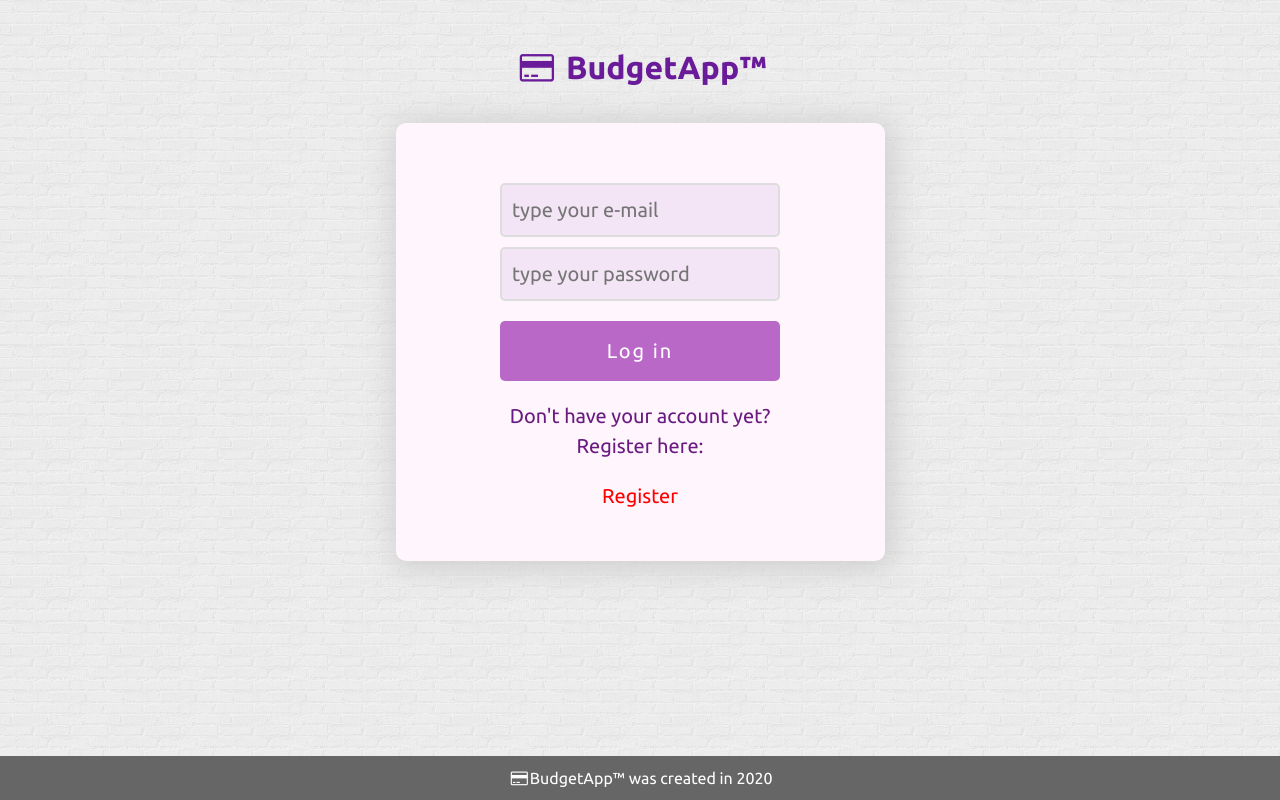
After one commit to sowa008/BudgetAppPHP, a PHP site: page /login.html in a window 1280 px wide. The commit adds this page. Run offline with PHP 8.4, Linux system fonts and the light colour scheme.

Commit message:
Added login form

```diff
--- /dev/null
+++ b/login.html
@@ -0,0 +1,66 @@
+<!DOCTYPE HTML>
+<html lang="en">
+
+<head>
+		<meta charset="utf-8" />
+		<meta name="viewport" content="width=device-width, initial-scale=1, shrink-to-fit=no">
+	    <title>Register</title>
+		<meta name="description" content="BudgetApp: Register" />
+		<meta name="keywords" content="budgetapp, home, budget, plan, planner, manage, login form" />
+		<!--[if ie]><meta content='IE=8' http-equiv='X-UA-Compatible'/><![endif]-->
+		<link rel="stylesheet" href="css/bootstrap.min.css" />
+	    <link rel="stylesheet" href="style.css" type="text/css" />
+	    <link rel="stylesheet" href="css/fontello.css">
+	    <link href="https://fonts.googleapis.com/css2?family=Ubuntu:wght@400;700&display=swap" rel="stylesheet">
+</head>
+
+ <body>
+	<main>
+		<section id="budgetapp">
+			<div class="container p-5">
+
+				<header>
+				<h1>
+					<i class="icon-credit-card"> BudgetApp&trade;</i>
+				</h1>
+				</header>
+
+				<div class="row">
+
+					<div class="col-sm-12 col-md-8 col-lg-6 offset-md-2 offset-lg-3 p-4">
+
+						<form>
+
+							<input type="email" placeholder="type your e-mail" onfocus="this.placeholder=' ' " onblur="this.placeholder='type your e-mail' ">
+
+							<input type="password" placeholder="type your password" onfocus="this.placeholder=' ' " onblur="this.placeholder='type your password' ">
+
+							<input type="submit" value="Log in" >
+
+							<div id="create">Don't have your account yet?
+							</br> Register here:
+							</div>
+							<div id="register" > Register </div>
+
+						</form>
+
+					</div>
+
+				</div>
+
+			</div>
+		</section>
+	</main>
+
+	<footer><i class="icon-credit-card"></i>BudgetApp&trade; was created in 2020
+	</footer>
+
+	<script src="https://code.jquery.com/jquery-3.5.1.slim.min.js" integrity="sha384-DfXdz2htPH0lsSSs5nCTpuj/zy4C+OGpamoFVy38MVBnE+IbbVYUew+OrCXaRkfj" crossorigin="anonymous"></script>
+
+	<script src="https://cdn.jsdelivr.net/npm/popper.js@1.16.1/dist/umd/popper.min.js" integrity="sha384-9/reFTGAW83EW2RDu2S0VKaIzap3H66lZH81PoYlFhbGU+6BZp6G7niu735Sk7lN" crossorigin="anonymous"></script>
+
+	<script src="js/bootstrap.min.js">	</script>
+
+</body>
+
+</html>
--- a/style.css
+++ b/style.css
@@ -103,3 +103,21 @@ input[type=submit]:hover
 {
 	background-color: #ab47bc;
 }
+
+#create
+{
+	padding: 20px 10px;
+	color: #6a1b81;
+}
+
+#register
+{
+	color: red;
+	text-align: center;
+}
+
+#register:hover
+{
+	color: brown;
+	cursor: pointer;
+}
```
